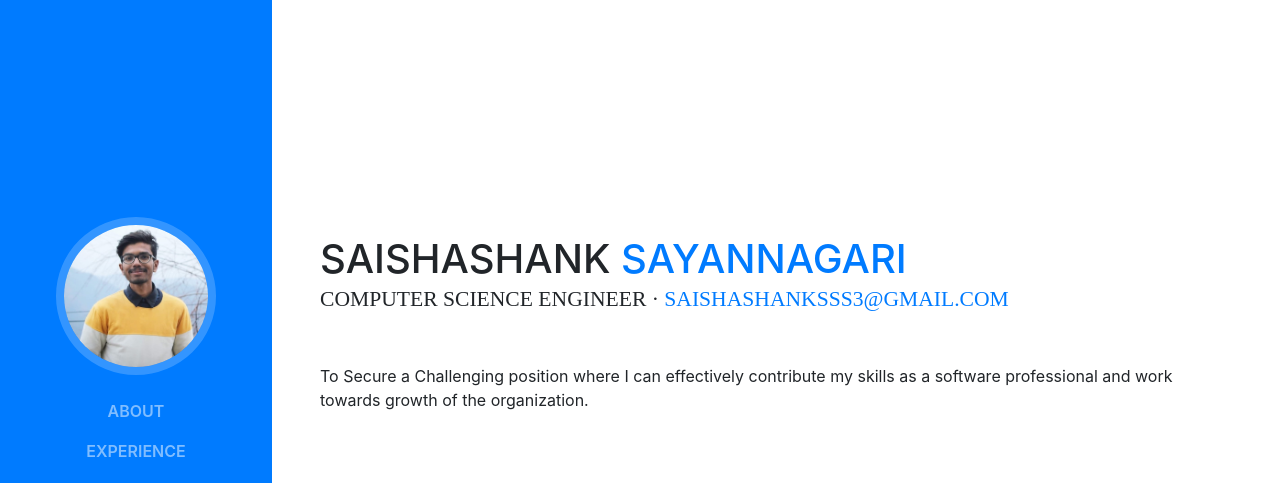
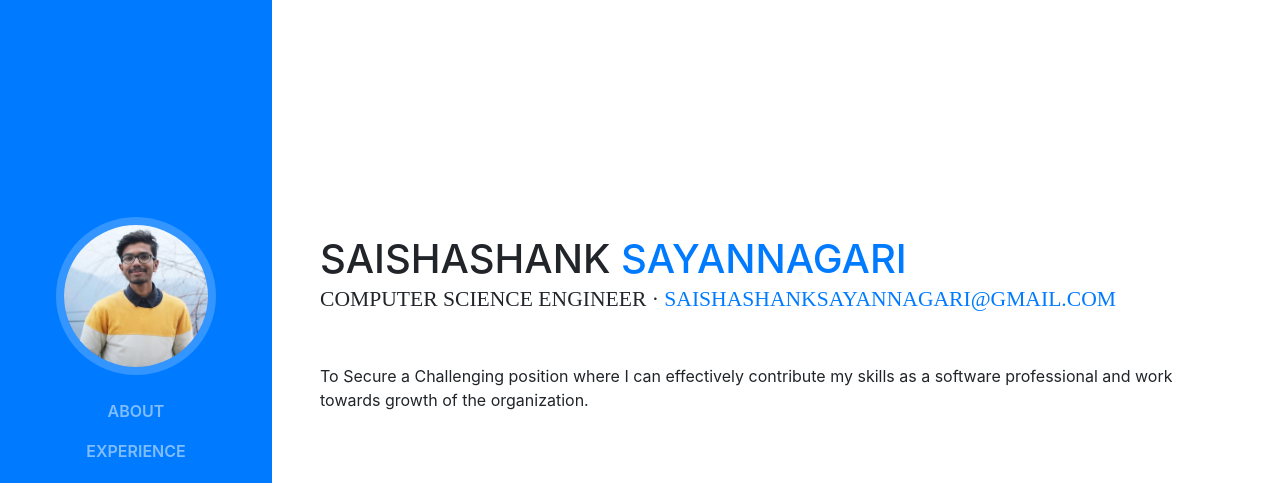
Before and after one commit to saishashanksss3/saishashanksss3.github.io, a website with bundled scripts: page index.html in a window 1280 px wide. Shown: the top 483 px of the page. Built offline with nearby package versions, Linux system fonts and the light colour scheme; a web font is replaced by a local one.

Commit message:
Update index.html

```diff
--- a/index.html
+++ b/index.html
@@ -66,12 +66,12 @@
             <span class="text-primary">Sayannagari</span>
           </h1>
           <div class="subheading mb-5">Computer Science Engineer ·
-            <a href="mailto:name@email.com">saishashanksss3@gmail.com</a>
+            <a href="mailto:name@email.com">saishashanksayannagari@gmail.com</a>
           </div>
           <p class="mb-5">To Secure a Challenging position where I can effectively contribute my skills as a software professional and work towards growth of the organization.</p>
           <br>
           <br>
-          <ul class="list-inline list-social-icons mb-0"align=right>
+          <ul class="list-inline list-social-icons mb-0" align=right>
             <li class="list-inline-item">
               <a href="https://www.facebook.com/me.shank.1707"target="_blank">
                 <span class="fa-stack fa-lg">
```
